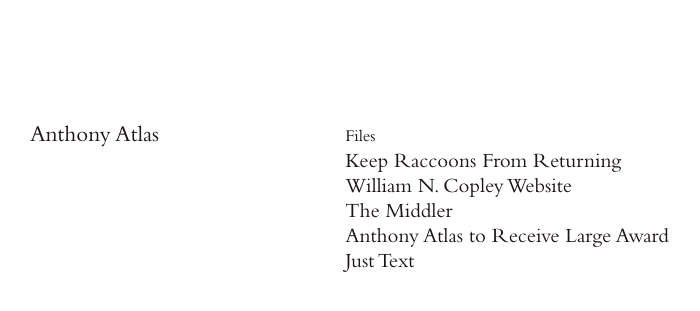
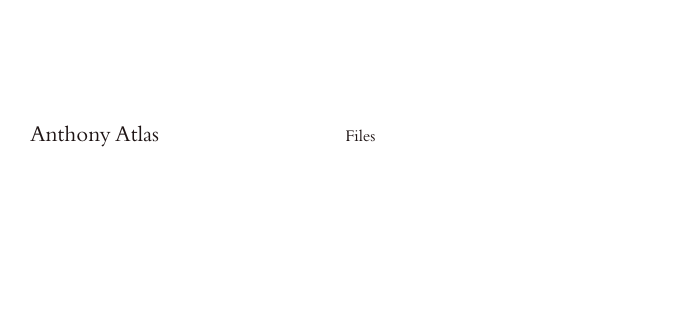
Before and after one commit to atlas-site/atlas-site-live, a Jekyll site: the page built from files.md, in a window 1280 px wide. Shown: the top 311 px of the page, without its empty margins (95-795 px from the left). Built offline with Jekyll 4.4.1, drawn with Linux system fonts in a browser that asks for light colours; a script that is not in the unit is left out.

Commit message:
Update Files “files_list”

```diff
--- a/_data/files.yml
+++ b/_data/files.yml
@@ -1,11 +1,2 @@
 title: Files
-entries:
-  - display_text: Keep Raccoons From Returning
-    file: /assets/uploads/raccoon1.pdf
-  - display_text: William N. Copley Website
-    url: http://williamncopley.com
-  - display_text: The Middler
-    url: http://themiddler.com
-  - display_text: Anthony Atlas to Receive Large Award
-    url: http://wikipedia.org
-  - display_text: Just Text
+entries: []
```
